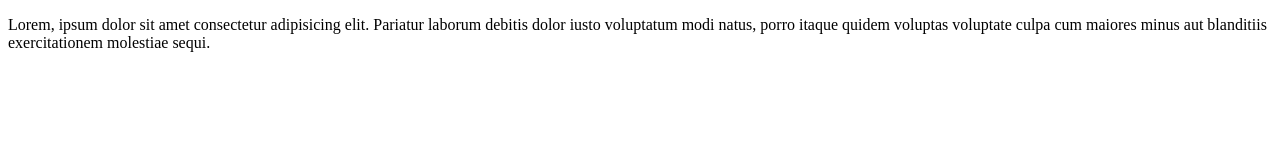
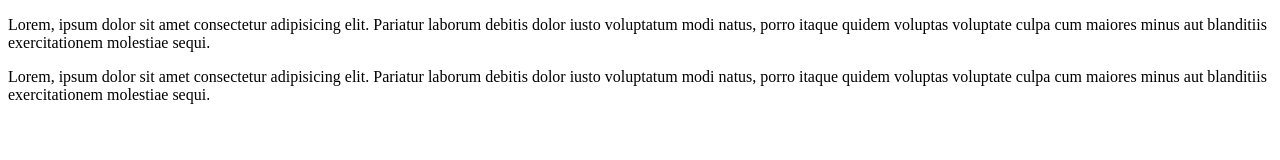
Before and after one commit to Masud-Rana2001/git, a plain HTML site: page index.html in a window 1280 px wide. Drawn offline with Linux system fonts and the light colour scheme.

Commit message:
2nd commit

```diff
--- a/index.html
+++ b/index.html
@@ -7,5 +7,6 @@
 </head>
 <body>
   <p>Lorem, ipsum dolor sit amet consectetur adipisicing elit. Pariatur laborum debitis dolor iusto voluptatum modi natus, porro itaque quidem voluptas voluptate culpa cum maiores minus aut blanditiis exercitationem molestiae sequi.</p>
+  <p>Lorem, ipsum dolor sit amet consectetur adipisicing elit. Pariatur laborum debitis dolor iusto voluptatum modi natus, porro itaque quidem voluptas voluptate culpa cum maiores minus aut blanditiis exercitationem molestiae sequi.</p>
 </body>
 </html>
```
